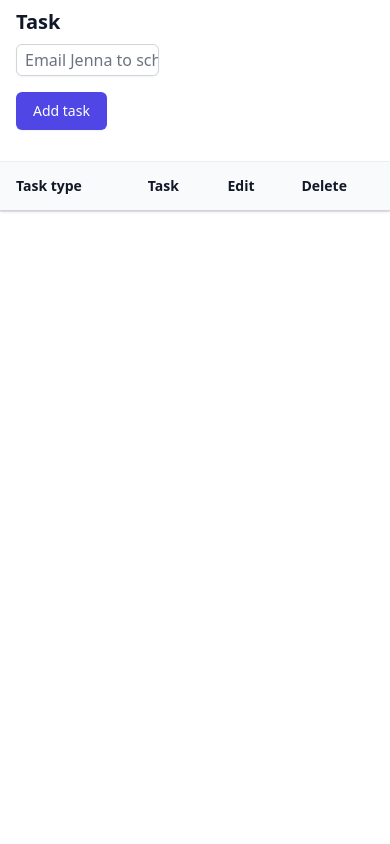
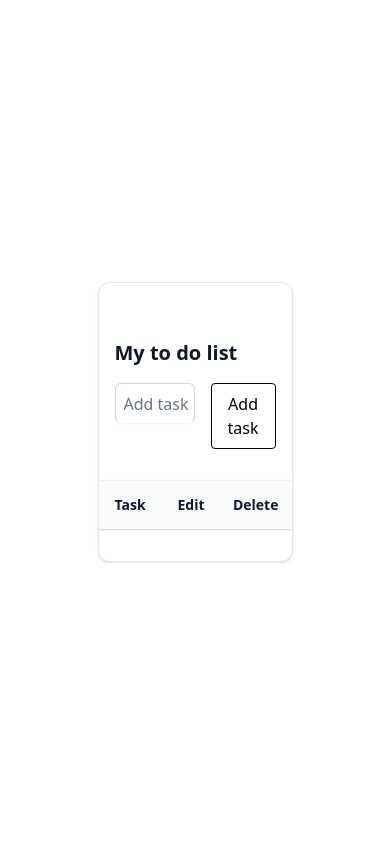
Before and after one commit to stryker-design/DRF-AJAX-CRUD, a Django app: page / in a window 390 px wide. Run offline with Django 4.2, Linux system fonts and the light colour scheme; data comes from the database, SQL or seed files in the repository; both versions use the stored data as it was after the commit; lists and menus that the app fills with data are empty; some libraries are stand-ins or nearby versions.

Commit message:
Fetch API Post data successfully sent and rendered on front end

```diff
--- a/static/js/main.js
+++ b/static/js/main.js
@@ -14,6 +14,7 @@
 		-- Remove extra data on re-render
 		-- CSRF Token */
 
+// Get the CSRF token
 function getCookie(name) {
   let cookieValue = null;
   if (document.cookie && document.cookie !== "") {
@@ -29,37 +30,65 @@ function getCookie(name) {
   }
   return cookieValue;
 }
-
 const csrftoken = getCookie("csrftoken");
 
-
-fetch(url, {
-  method: "POST",
-  headers: {
-    "X-Requested-With": "XMLHttpRequest",
-    "X-CSRFToken": getCookie("csrftoken"),
-  },
-});
-
+// Call build table function
 buildTable();
 
 function buildTable() {
   const tableWrapper = document.getElementById("table-wrapper");
-  let url = "http://127.0.0.1:8000/api/task-list/"
+  tableWrapper.innerHTML = "";
+  const url = "http://127.0.0.1:8000/api/task-list/";
 
   fetch(url)
-  .then((resp) => resp.json())
-  .then(function(data){
-    console.log('Data', data)
+    .then((resp) => resp.json())
+    .then(function (data) {
+      console.log("Data", data);
 
-    const table = data
-    for (var i in data){
-        try{
-            document.getElementById('data-row-${i}').remove()
-        }
-        catch(err){
+      const list = data;
+      for (var i in data) {
+        // try{
+        //     document.getElementById('data-row-${i}').remove()
+        // }
+        // catch(err){
 
-        }
-    }
-  })
+        // }
+
+        let item = `
+        <div id="data-row-${i}">
+
+            <td class="whitespace-nowrap px-3 py-4 border-b">
+                ${list[i].task}
+            </td>
+            <td class="border-b px-3 py-4 text-sm text-gray-500">
+                <button href="#" class="text-indigo-600 bg-red py-2 px-4 border rounded border-black hover:text-indigo-900 edit-btn w-fit ">Edit</button>
+            </td>
+            <td class="flex border-b justify-start  py-4 pl-3 pr-4 text-right text-sm font-medium sm:pr-6">
+                <button type="submit" class=" border border-black py-2 px-4 rounded text-indigo-600 hover:text-indigo-900 delete-btn">Delete</button>
+            </td>
+        </div>
+        `;
+
+        tableWrapper.innerHTML += item;
+      }
+    });
 }
+
+const form = document.getElementById("form-wrapper");
+
+form.addEventListener("submit", function (e) {
+  e.preventDefault();
+  const url = "http://127.0.0.1:8000/api/task-create/";
+  const task = document.getElementById("task").value;
+  fetch(url, {
+    method: "POST",
+    headers: {
+      "Content-type": "application/json",
+      "X-CSRFToken": csrftoken,
+    },
+    body: JSON.stringify({ task: task }),
+  }).then(function (response) {
+    buildTable();
+    document.getElementById("form").reset();
+  });
+});
--- a/theme/static/css/dist/styles.css
+++ b/theme/static/css/dist/styles.css
@@ -820,32 +841,148 @@ select {
   height: 100vh;
 }
 
+.h-8 {
+  height: 2rem;
+}
+
+.h-max {
+  height: -moz-max-content;
+  height: max-content;
+}
+
 .h-10 {
   height: 2.5rem;
 }
 
-.h-8 {
-  height: 2rem;
+.w-2\/5 {
+  width: 40%;
+}
+
+.w-1\/2 {
+  width: 50%;
+}
+
+.w-screen {
+  width: 100vw;
+}
+
+.w-3\/5 {
+  width: 60%;
 }
 
 .w-full {
   width: 100%;
 }
 
-.w-3\/5 {
-  width: 60%;
+.w-52 {
+  width: 13rem;
 }
 
-.w-2\/5 {
-  width: 40%;
+.w-44 {
+  width: 11rem;
+}
+
+.w-11\/12 {
+  width: 91.666667%;
+}
+
+.w-8\/12 {
+  width: 66.666667%;
+}
+
+.w-fit {
+  width: -moz-fit-content;
+  width: fit-content;
+}
+
+.w-6\/12 {
+  width: 50%;
+}
+
+.w-3\/4 {
+  width: 75%;
+}
+
+.w-5 {
+  width: 1.25rem;
+}
+
+.w-5\/6 {
+  width: 83.333333%;
+}
+
+.w-2 {
+  width: 0.5rem;
+}
+
+.w-10 {
+  width: 2.5rem;
+}
+
+.w-32 {
+  width: 8rem;
+}
+
+.w-6 {
+  width: 1.5rem;
+}
+
+.w-64 {
+  width: 16rem;
+}
+
+.w-4 {
+  width: 1rem;
+}
+
+.w-40 {
+  width: 10rem;
+}
+
+.w-3 {
+  width: 0.75rem;
+}
+
+.w-24 {
+  width: 6rem;
 }
 
 .min-w-full {
   min-width: 100%;
 }
 
+.min-w-min {
+  min-width: -moz-min-content;
+  min-width: min-content;
+}
+
+.min-w-fit {
+  min-width: -moz-fit-content;
+  min-width: fit-content;
+}
+
+.max-w-fit {
+  max-width: -moz-fit-content;
+  max-width: fit-content;
+}
+
 .border-collapse {
   border-collapse: collapse;
+}
+
+.translate-x-0 {
+  --tw-translate-x: 0px;
+  transform: translate(var(--tw-translate-x), var(--tw-translate-y)) rotate(var(--tw-rotate)) skewX(var(--tw-skew-x)) skewY(var(--tw-skew-y)) scaleX(var(--tw-scale-x)) scaleY(var(--tw-scale-y));
+}
+
+.translate-x-5 {
+  --tw-translate-x: 1.25rem;
+  transform: translate(var(--tw-translate-x), var(--tw-translate-y)) rotate(var(--tw-rotate)) skewX(var(--tw-skew-x)) skewY(var(--tw-skew-y)) scaleX(var(--tw-scale-x)) scaleY(var(--tw-scale-y));
+}
+
+.translate-x-10 {
+  --tw-translate-x: 2.5rem;
+  transform: translate(var(--tw-translate-x), var(--tw-translate-y)) rotate(var(--tw-rotate)) skewX(var(--tw-skew-x)) skewY(var(--tw-skew-y)) scaleX(var(--tw-scale-x)) scaleY(var(--tw-scale-y));
 }
 
 .transform {
@@ -895,16 +1040,33 @@ select {
   white-space: nowrap;
 }
 
+.rounded {
+  border-radius: 0.25rem;
+}
+
 .rounded-md {
   border-radius: 0.375rem;
+}
+
+.rounded-xl {
+  border-radius: 0.75rem;
 }
 
 .border {
   border-width: 1px;
 }
 
-.border-transparent {
-  border-color: transparent;
+.border-b-0 {
+  border-bottom-width: 0px;
+}
+
+.border-b {
+  border-bottom-width: 1px;
+}
+
+.border-black {
+  --tw-border-opacity: 1;
+  border-color: rgb(0 0 0 / var(--tw-border-opacity));
 }
 
 .border-gray-300 {
@@ -912,14 +1074,18 @@ select {
   border-color: rgb(209 213 219 / var(--tw-border-opacity));
 }
 
-.border-gray-400 {
-  --tw-border-opacity: 1;
-  border-color: rgb(156 163 175 / var(--tw-border-opacity));
+.border-transparent {
+  border-color: transparent;
 }
 
-.border-gray-600 {
+.border-gray-200 {
   --tw-border-opacity: 1;
-  border-color: rgb(75 85 99 / var(--tw-border-opacity));
+  border-color: rgb(229 231 235 / var(--tw-border-opacity));
+}
+
+.bg-black {
+  --tw-bg-opacity: 1;
+  background-color: rgb(0 0 0 / var(--tw-bg-opacity));
 }
 
 .bg-gray-50 {
@@ -937,14 +1103,49 @@ select {
   background-color: rgb(255 255 255 / var(--tw-bg-opacity));
 }
 
-.px-4 {
-  padding-left: 1rem;
-  padding-right: 1rem;
+.bg-slate-600 {
+  --tw-bg-opacity: 1;
+  background-color: rgb(71 85 105 / var(--tw-bg-opacity));
+}
+
+.bg-gray-300 {
+  --tw-bg-opacity: 1;
+  background-color: rgb(209 213 219 / var(--tw-bg-opacity));
+}
+
+.bg-gray-200 {
+  --tw-bg-opacity: 1;
+  background-color: rgb(229 231 235 / var(--tw-bg-opacity));
+}
+
+.bg-gray-100 {
+  --tw-bg-opacity: 1;
+  background-color: rgb(243 244 246 / var(--tw-bg-opacity));
+}
+
+.bg-gray-800 {
+  --tw-bg-opacity: 1;
+  background-color: rgb(31 41 55 / var(--tw-bg-opacity));
+}
+
+.px-3 {
+  padding-left: 0.75rem;
+  padding-right: 0.75rem;
+}
+
+.py-4 {
+  padding-top: 1rem;
+  padding-bottom: 1rem;
 }
 
 .py-2 {
   padding-top: 0.5rem;
   padding-bottom: 0.5rem;
+}
+
+.px-4 {
+  padding-left: 1rem;
+  padding-right: 1rem;
 }
 
 .py-3\.5 {
@@ -957,22 +1158,14 @@ select {
   padding-bottom: 0.75rem;
 }
 
-.px-3 {
-  padding-left: 0.75rem;
-  padding-right: 0.75rem;
+.px-10 {
+  padding-left: 2.5rem;
+  padding-right: 2.5rem;
 }
 
-.py-4 {
-  padding-top: 1rem;
-  padding-bottom: 1rem;
-}
-
-.pl-4 {
-  padding-left: 1rem;
-}
-
-.pr-3 {
-  padding-right: 0.75rem;
+.py-10 {
+  padding-top: 2.5rem;
+  padding-bottom: 2.5rem;
 }
 
 .pl-3 {
@@ -985,6 +1178,42 @@ select {
 
 .pl-2 {
   padding-left: 0.5rem;
+}
+
+.pl-4 {
+  padding-left: 1rem;
+}
+
+.pr-3 {
+  padding-right: 0.75rem;
+}
+
+.pt-2 {
+  padding-top: 0.5rem;
+}
+
+.pl-5 {
+  padding-left: 1.25rem;
+}
+
+.pl-1 {
+  padding-left: 0.25rem;
+}
+
+.pl-12 {
+  padding-left: 3rem;
+}
+
+.pb-6 {
+  padding-bottom: 1.5rem;
+}
+
+.pb-10 {
+  padding-bottom: 2.5rem;
+}
+
+.pt-10 {
+  padding-top: 2.5rem;
 }
 
 .pb-2 {
@@ -1011,6 +1240,11 @@ select {
   font-family: ui-serif, Georgia, Cambria, "Times New Roman", Times, serif;
 }
 
+.text-sm {
+  font-size: 0.875rem;
+  line-height: 1.25rem;
+}
+
 .text-5xl {
   font-size: 3rem;
   line-height: 1;
@@ -1021,17 +1255,12 @@ select {
   line-height: 1.75rem;
 }
 
-.text-sm {
-  font-size: 0.875rem;
-  line-height: 1.25rem;
+.font-medium {
+  font-weight: 500;
 }
 
 .font-semibold {
   font-weight: 600;
-}
-
-.font-medium {
-  font-weight: 500;
 }
 
 .leading-normal {
@@ -1040,21 +1269,6 @@ select {
 
 .tracking-normal {
   letter-spacing: 0em;
-}
-
-.text-gray-900 {
-  --tw-text-opacity: 1;
-  color: rgb(17 24 39 / var(--tw-text-opacity));
-}
-
-.text-gray-700 {
-  --tw-text-opacity: 1;
-  color: rgb(55 65 81 / var(--tw-text-opacity));
-}
-
-.text-white {
-  --tw-text-opacity: 1;
-  color: rgb(255 255 255 / var(--tw-text-opacity));
 }
 
 .text-gray-500 {
@@ -1067,6 +1281,16 @@ select {
   color: rgb(79 70 229 / var(--tw-text-opacity));
 }
 
+.text-gray-900 {
+  --tw-text-opacity: 1;
+  color: rgb(17 24 39 / var(--tw-text-opacity));
+}
+
+.text-white {
+  --tw-text-opacity: 1;
+  color: rgb(255 255 255 / var(--tw-text-opacity));
+}
+
 .shadow-sm {
   --tw-shadow: 0 1px 2px 0 rgb(0 0 0 / 0.05);
   --tw-shadow-colored: 0 1px 2px 0 var(--tw-shadow-color);
@@ -1076,6 +1300,12 @@ select {
 .shadow {
   --tw-shadow: 0 1px 3px 0 rgb(0 0 0 / 0.1), 0 1px 2px -1px rgb(0 0 0 / 0.1);
   --tw-shadow-colored: 0 1px 3px 0 var(--tw-shadow-color), 0 1px 2px -1px var(--tw-shadow-color);
+  box-shadow: var(--tw-ring-offset-shadow, 0 0 #0000), var(--tw-ring-shadow, 0 0 #0000), var(--tw-shadow);
+}
+
+.shadow-2xl {
+  --tw-shadow: 0 25px 50px -12px rgb(0 0 0 / 0.25);
+  --tw-shadow-colored: 0 25px 50px -12px var(--tw-shadow-color);
   box-shadow: var(--tw-ring-offset-shadow, 0 0 #0000), var(--tw-ring-shadow, 0 0 #0000), var(--tw-shadow);
 }
 
--- a/todo/templates/base/base.html
+++ b/todo/templates/base/base.html
@@ -1,4 +1,4 @@
-{% load tailwind_tags %}
+{% load tailwind_tags %} {% load static %}
 <!DOCTYPE html>
 <html lang="en">
   <head>
@@ -13,5 +13,5 @@
   </head>
 
   {% block content %} {% endblock %}
-
+  <script src="{% static 'js/main.js' %}"></script>
 </html>
--- a/todo/templates/core/index.html
+++ b/todo/templates/core/index.html
@@ -1,33 +1,36 @@
 {% extends 'base/base.html' %} {% block content %}
-<div class="px-4 sm:px-6 lg:px-8">
-    <div class="sm:flex sm:items-end">
+<body class="flex items-center justify-center h-screen w-screen">
+    <div class="px-4 sm:px-6 lg:px-8 w-6/12 bg-white rounded-xl shadow border border-gray-200">
+        <div class="">
+
+            <div id="form-wrapper" class="mt-4 sm:mt-0  sm:flex-none">
+                <h1 class="text-xl font-semibold text-gray-900 pt-10 pb-2">My to do list</h1>
+                <form id="form" method="POST" class="flex justify-center pt-2">
+                    {% csrf_token %}
                     <div class="sm:flex-auto">
-        <h1 class="text-xl font-semibold text-gray-900 py-2">Task</h1>
-        <input id="task-name" name="task-name" class="h-8 pl-2 w-2/5 rounded-md border border-gray-300 shadow-sm focus:border-indigo-500 focus:ring-indigo-500 sm:text-sm" placeholder="Email Jenna to schedule meeting">
+                        <input id="task" name="task" class="h-10 pl-2 w-5/6 rounded-md border border-b-0 border-gray-300 shadow-sm focus:border-indigo-500 focus:ring-indigo-500 sm:text-sm" placeholder="Add task">
                     </div>
-      <div class="mt-4 sm:mt-0 sm:ml-16 sm:flex-none">
-        <form method="POST">
-            {% csrf_token %}
-            <button id="submit" type="button" class="inline-flex items-center justify-center rounded-md border border-transparent bg-indigo-600 px-4 py-2 text-sm font-medium text-white shadow-sm hover:bg-indigo-700 focus:outline-none focus:ring-2 focus:ring-indigo-500 focus:ring-offset-2 sm:w-auto">Add task</button>
+                    <div class="">
+                        <button type="submit" class="flex justify-center py-2 px-4 rounded border border-black">Add task</button>
+                    </div>
                 </form>
             </div>
         </div>
         <div class="mt-8 flex flex-col">
             <div class="-my-2 -mx-4 overflow-x-auto sm:-mx-6 lg:-mx-8">
-        <div class="inline-block min-w-full py-2 align-middle md:px-6 lg:px-8">
+                <div class="inline-block min-w-full pt-2 pb-10 align-middle md:px-6 lg:px-8">
                     <div class="overflow-hidden shadow ring-1 ring-black ring-opacity-5 md:rounded-lg">
-            <table class="min-w-full divide-y divide-gray-300">
+                        <table class="min-w-full divide-y divide-gray-300 6">
                             <thead class="bg-gray-50">
                                 <tr>
-                  <th scope="col" class="py-3.5 pl-4 pr-3 text-left text-sm font-semibold text-gray-900 sm:pl-6">Task type</th>
-                  <th scope="col" class="px-3 py-3.5 text-left text-sm font-semibold text-gray-900">Task</th>
-                  <th scope="col" class="px-3 py-3.5 text-left text-sm font-semibold text-gray-900">Edit</th>
-                  <th scope="col" class="px-3 py-3.5 text-left text-sm font-semibold text-gray-900">Delete</th>
+                                    <th scope="col" class="py-3.5 pl-4 pr-3 text-left text-sm w-64 font-semibold text-gray-900 sm:pl-6">Task</th>
+                                    <th scope="col" class="px-3 py-3.5 text-left text-sm w-40 font-semibold text-gray-900">Edit</th>
+                                    <th scope="col" class="px-3 py-3.5 text-left text-sm w-24 font-semibold text-gray-900">Delete</th>
                                 </tr>
                             </thead>
-              <tbody class="bg-white">
-                <!-- Odd row -->
-                <tr id="table-wrapper">
+                            <tbody id="table-wrapper" class="bg-white">
+
+
 
                                 </tr>
                             </tbody>
@@ -38,6 +41,7 @@
         </div>
     </div>
 
+</body>
     {% endblock%}
 </div>
 
```
Also changed, not shown: other parts of theme/static/css/dist/styles.css (+39 -14 lines), theme/static_src/tailwind.config.js (+9 -9 lines), db.sqlite3. Lines whose indentation alone changed are shown as unchanged.
